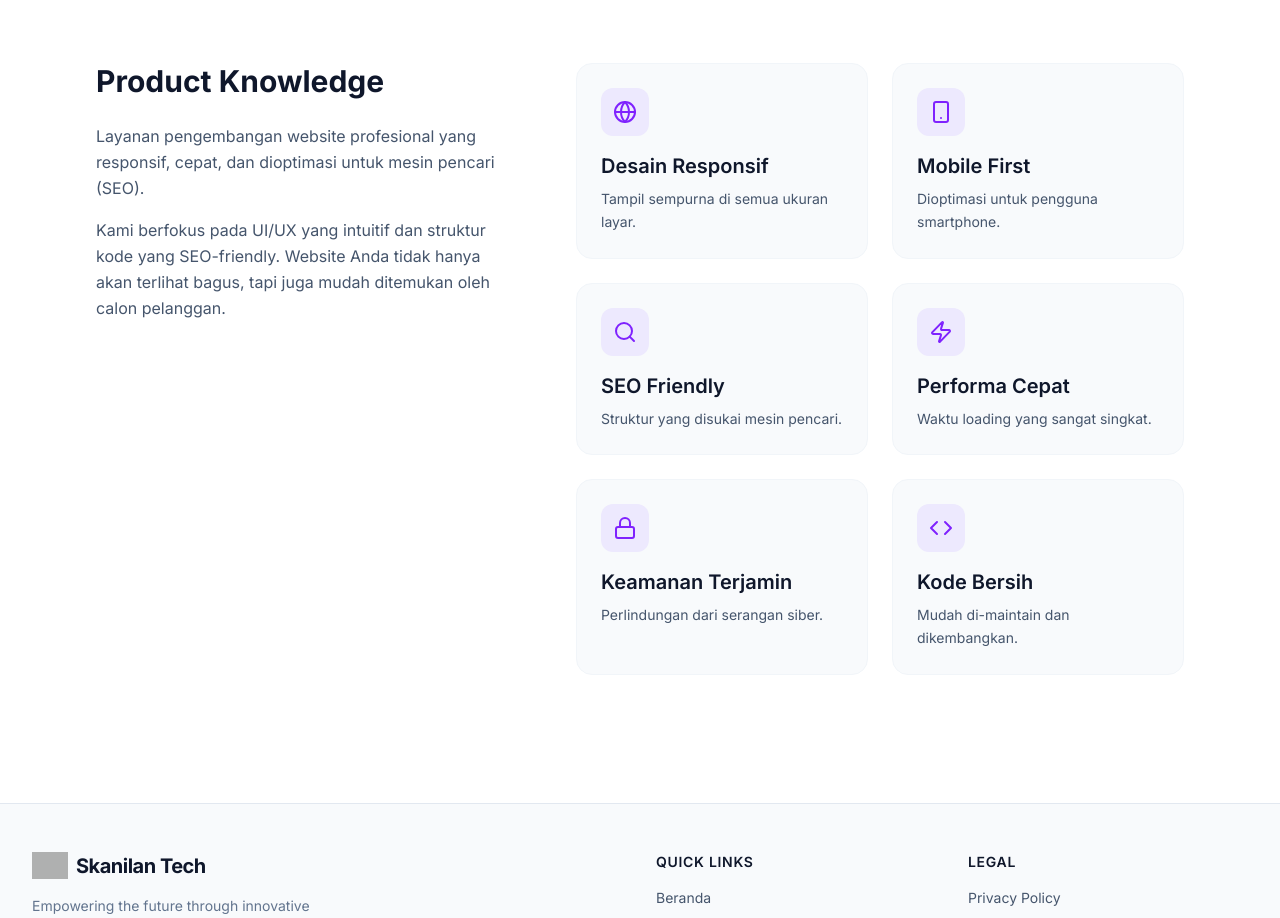
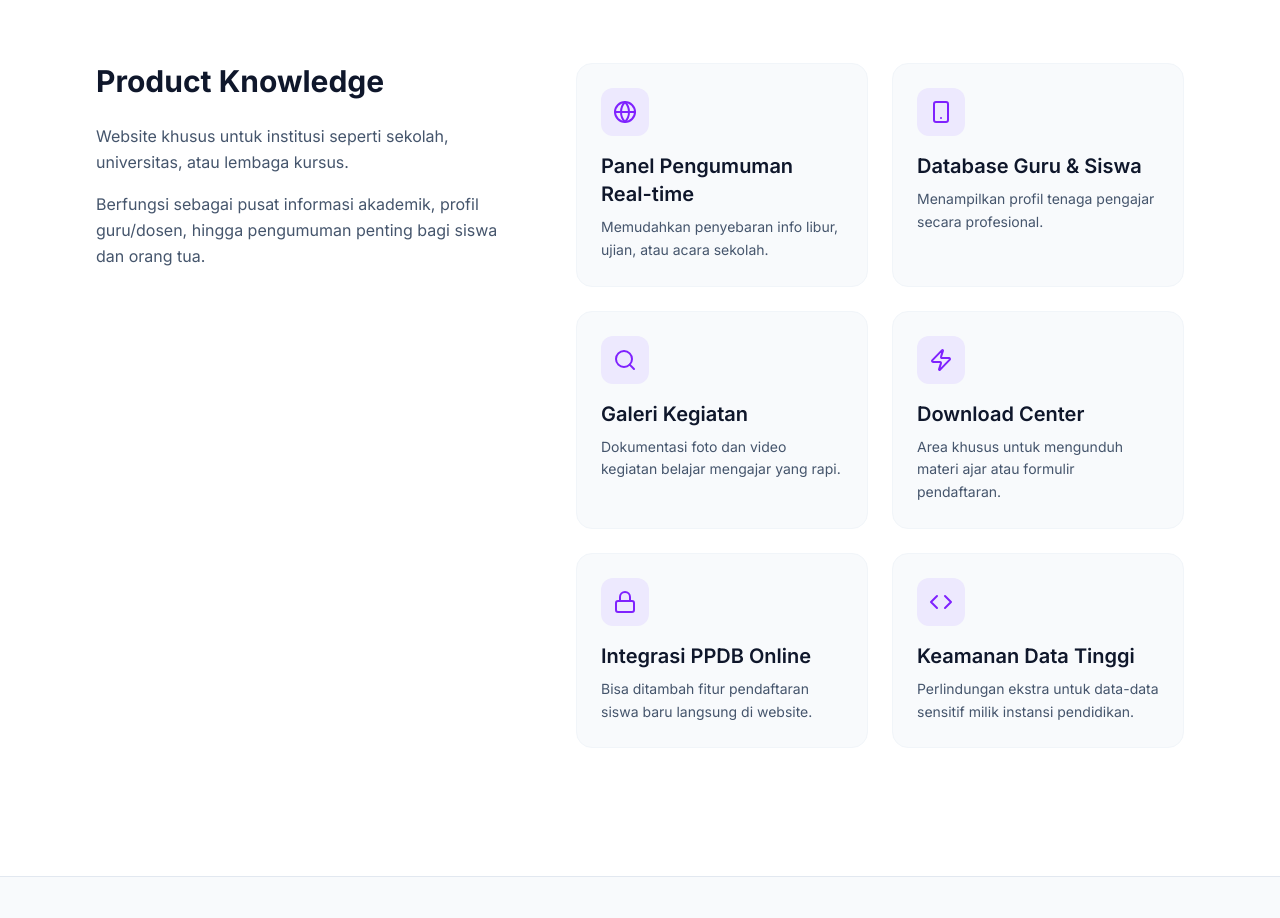
Before and after one commit to adityapramid25/skanilantechsmg, a Next.js app: page /product/web-development/jasa-pembuatan-web-pendidikan-lembaga in a window 1280 px wide. Shown: the part 1360-2278 px from the top of the page. Built offline with nearby package versions, Linux system fonts and the light colour scheme; no server answers; grey boxes are pictures that could not be loaded.

Commit message:
Add files via upload

```diff
--- a/app/product/web-development/jasa-pembuatan-web-pendidikan-lembaga/page.tsx
+++ b/app/product/web-development/jasa-pembuatan-web-pendidikan-lembaga/page.tsx
@@ -8,16 +8,16 @@ import { motion } from 'motion/react';
 export default function ProductPage() {
   const product = {
     title: 'Jasa Pembuatan Web Pendidikan/Lembaga',
-    price: '$300.00',
+    price: '4.000.000',
     category: 'Web Development',
-    description: 'Layanan pengembangan website profesional yang responsif, cepat, dan dioptimasi untuk mesin pencari (SEO).',
+    description: 'Website khusus untuk institusi seperti sekolah, universitas, atau lembaga kursus.',
     features: [
-      { icon: <Globe className="w-6 h-6 text-violet-600" />, title: 'Desain Responsif', desc: 'Tampil sempurna di semua ukuran layar.' },
-      { icon: <Smartphone className="w-6 h-6 text-violet-600" />, title: 'Mobile First', desc: 'Dioptimasi untuk pengguna smartphone.' },
-      { icon: <Search className="w-6 h-6 text-violet-600" />, title: 'SEO Friendly', desc: 'Struktur yang disukai mesin pencari.' },
-      { icon: <Zap className="w-6 h-6 text-violet-600" />, title: 'Performa Cepat', desc: 'Waktu loading yang sangat singkat.' },
-      { icon: <Lock className="w-6 h-6 text-violet-600" />, title: 'Keamanan Terjamin', desc: 'Perlindungan dari serangan siber.' },
-      { icon: <Code className="w-6 h-6 text-violet-600" />, title: 'Kode Bersih', desc: 'Mudah di-maintain dan dikembangkan.' },
+      { icon: <Globe className="w-6 h-6 text-violet-600" />, title: 'Panel Pengumuman Real-time', desc: 'Memudahkan penyebaran info libur, ujian, atau acara sekolah.' },
+      { icon: <Smartphone className="w-6 h-6 text-violet-600" />, title: 'Database Guru & Siswa', desc: 'Menampilkan profil tenaga pengajar secara profesional.' },
+      { icon: <Search className="w-6 h-6 text-violet-600" />, title: 'Galeri Kegiatan', desc: 'Dokumentasi foto dan video kegiatan belajar mengajar yang rapi.' },
+      { icon: <Zap className="w-6 h-6 text-violet-600" />, title: 'Download Center', desc: 'Area khusus untuk mengunduh materi ajar atau formulir pendaftaran.' },
+      { icon: <Lock className="w-6 h-6 text-violet-600" />, title: 'Integrasi PPDB Online', desc: 'Bisa ditambah fitur pendaftaran siswa baru langsung di website.' },
+      { icon: <Code className="w-6 h-6 text-violet-600" />, title: 'Keamanan Data Tinggi', desc: 'Perlindungan ekstra untuk data-data sensitif milik instansi pendidikan.' },
     ]
   };
 
@@ -113,7 +113,7 @@ export default function ProductPage() {
                 {product.description}
               </p>
               <p className="text-slate-600 leading-relaxed mt-4">
-                Kami berfokus pada UI/UX yang intuitif dan struktur kode yang SEO-friendly. Website Anda tidak hanya akan terlihat bagus, tapi juga mudah ditemukan oleh calon pelanggan.
+                Berfungsi sebagai pusat informasi akademik, profil guru/dosen, hingga pengumuman penting bagi siswa dan orang tua.
               </p>
             </div>
           </motion.div>
```
